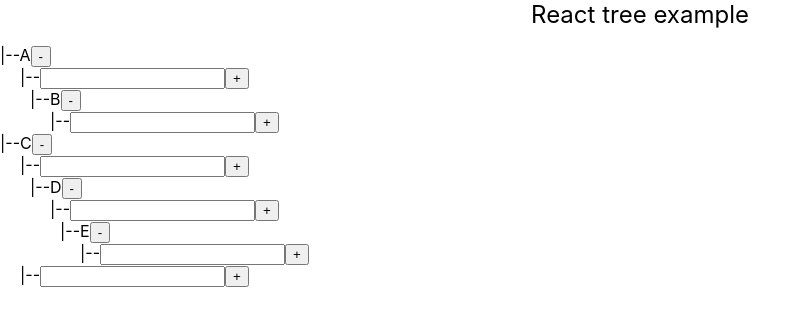
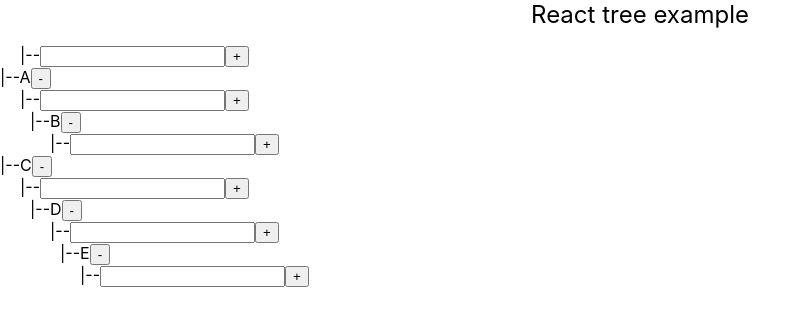
Before and after one commit to idanci/react-tree, a React (Create React App) app: page / in a window 1280 px wide. Shown: the top 326 px of the page, without its empty margins (0-809 px from the left). Built offline with nearby package versions, Linux system fonts and the light colour scheme.

Commit message:
Allow deleting nodes

```diff
--- a/src/App.css
+++ b/src/App.css
@@ -1,5 +1,4 @@
 .App {
-  /*text-align: center;*/
 }
 
 .App-header {
--- a/src/App.jsx
+++ b/src/App.jsx
@@ -2,6 +2,7 @@
 import './App.css';
 import NodesList from './NodesList';
 import Form from './Form';
+import FilterNodes from './Helpers';
 
 class App extends React.Component {
   state = {
@@ -38,15 +39,20 @@
   };
 
   addNewNode = (nodeData) => {
-    this.setState(prevState => ({nodesList: [...prevState.nodesList, nodeData]}))
+    console.log(nodeData);
+    // this.setState(prevState => ({nodesList: [...prevState.nodesList, nodeData]}))
+  };
+
+  deleteNode = (nodeId) => {
+    this.setState({ nodesList: FilterNodes(this.state.nodesList, nodeId) });
   };
 
   render() {
     return (
       <div className='App'>
         <div className='App-header'>{this.props.title}</div>
-        <NodesList nodes={this.state.nodesList} onSubmitNode={this.addNewNode}/>
         <Form onSubmit={this.addNewNode}/>
+        <NodesList nodes={this.state.nodesList} onSubmit={this.addNewNode} onDelete={this.deleteNode}/>
       </div>
     );
   }
--- a/src/Form.jsx
+++ b/src/Form.jsx
@@ -8,7 +8,7 @@
 
   handleSubmit = event => {
     event.preventDefault();
-    console.log(this.state.newNodeName);
+    this.props.onSubmit(this.state.newNodeName);
   }
 
   render() {
--- /dev/null
+++ b/src/Helpers.jsx
@@ -0,0 +1,9 @@
+const FilterNodes = (data, id) => {
+  var r = data.filter(function(node) {
+    if (node.children) { node.children = FilterNodes(node.children, id) };
+    return node.id != id
+  })
+  return r;
+};
+
+export default FilterNodes;
--- a/src/Node.jsx
+++ b/src/Node.jsx
@@ -5,11 +5,11 @@
 class Node extends React.Component {
   render() {
     return (
-      <div className={this.props.child && 'child-node'}>
+      <div className={this.props.child && 'child-node' }>
         <span>|--{this.props.name}</span>
-        <button type='button'>-</button>
-        <Form onSubmit={this.props.onSubmitNode}/>
-        {this.props.children.map(node => <Node key={node.id} {...node} child={true}/>)}
+        <button onClick={ () => this.props.onDelete(this.props.id) }>-</button>
+        <Form onSubmit={this.props.onSubmit}/>
+        {this.props.children.map(node => <Node key={node.id} {...node} child={true} onSubmit={this.props.onSubmit} onDelete={this.props.onDelete}/>)}
       </div>
     );
   }
--- a/src/NodesList.jsx
+++ b/src/NodesList.jsx
@@ -5,7 +5,7 @@
   render() {
     return (
       <div>
-        {this.props.nodes.map(node => <Node key={node.id} {...node} onSubmitNode={this.props.onSubmitNode}/>)}
+        {this.props.nodes.map(node => <Node key={node.id} {...node} onSubmit={this.props.onSubmit} onDelete={this.props.onDelete}/>)}
       </div>
     );
   }
```
